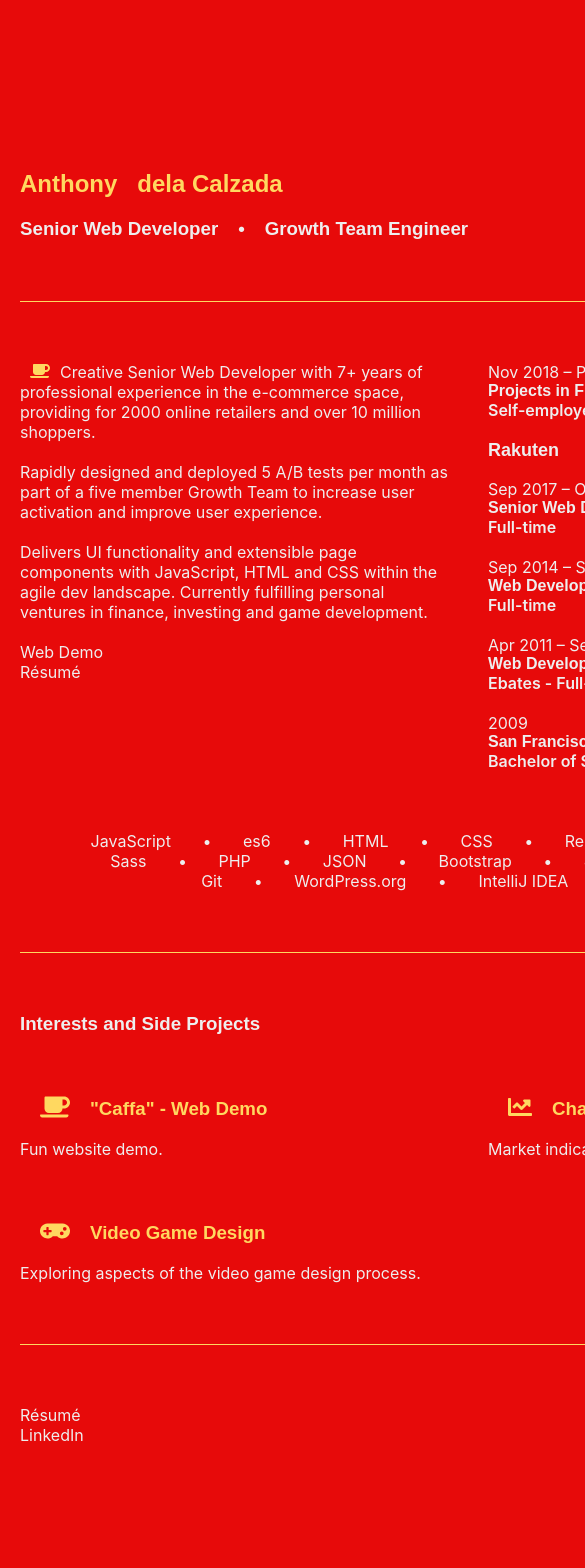
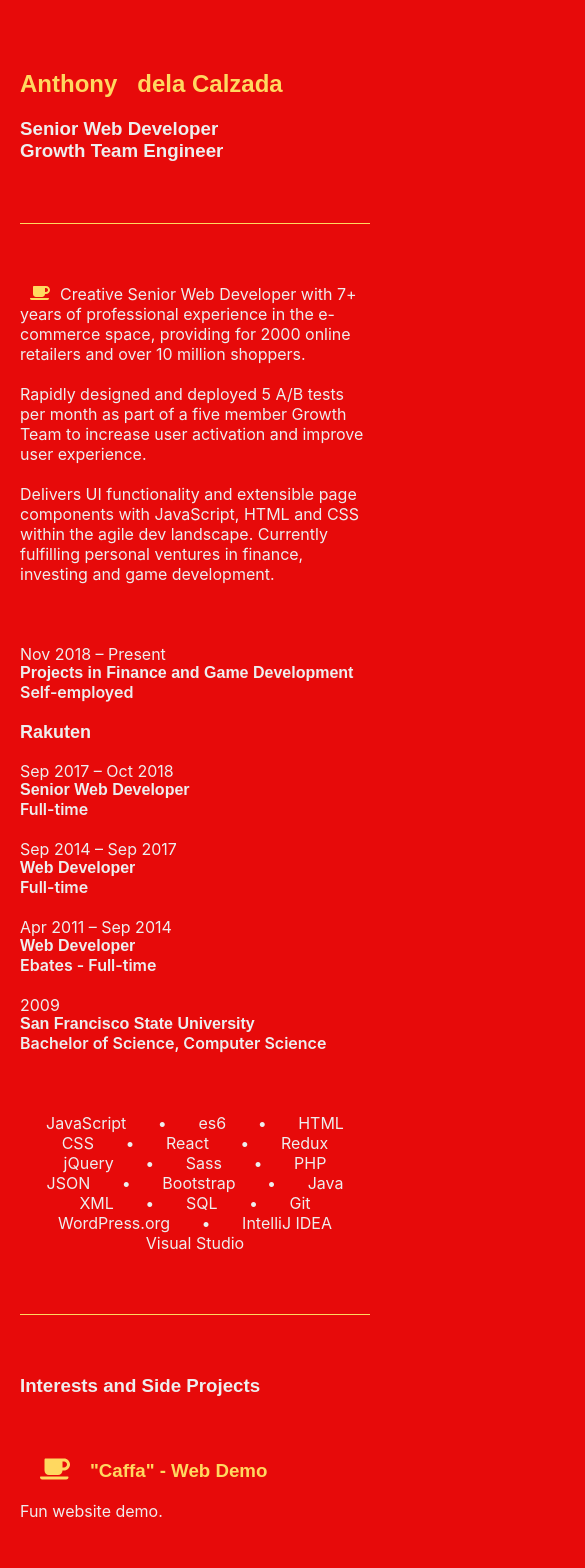
Before and after one commit to anthdclz/anthonymcmlxi, a React (Create React App) app: page / in a window 390 px wide. Shown: the top 1568 px of the page, 585 px wide, since content can reach past the window. Before the commit the page ends 1545 px from the top, so only its background shows below. Built offline with nearby package versions, Linux system fonts and the light colour scheme; what webfontloader would draw is missing.

Commit message:
Style mobile web

```diff
--- a/src/global.styles.js
+++ b/src/global.styles.js
@@ -36,7 +36,7 @@ body {
       width: 48%;
     }
     @media screen and (max-width:900px) {
-      padding: 90px 0 20px;
+      padding: 30px 0 20px;
     }
   }
 
@@ -58,7 +58,7 @@ a {
   color: rgb(152, 224, 255);
 
   &:hover{
-    filter: contrast(125%);
+    filter: contrast(133%);
   }
 }
 * {
@@ -122,7 +122,7 @@ h3{
     margin: 0 10px;
     vertical-align: -1px;
 }
-.side-proj{
+.side-proj, .home-skills{
     a {
       color: ${trimColor}
     }
@@ -146,6 +146,23 @@ h3{
             font-size:14px;
             line-height: 20x;
             margin: 0 20px;
+        }
+      }
+    }
+
+    & .page-wrapper{
+      width: 100%;
+
+      & .page-header{
+        margin-top: 0;
+      }
+
+      & .page-flex{
+        display: block;
+
+        & .page-column {
+          margin-top: 60px;
+          width: unset;
         }
       }
     }
--- a/src/pages/chart-indicators-page/chart-indicators-page.component.jsx
+++ b/src/pages/chart-indicators-page/chart-indicators-page.component.jsx
@@ -6,13 +6,16 @@ import { LbrRsiImage, SmaChartImage, SmaIndImage } from '../../components/chart-
 import './chart-indicators-page.styles.scss';
 
 class ChartIndicatorsPage extends React.Component {
+    componentDidMount() {
+        window.scrollTo(0, 0);
+    }
     render(){
         return (
 <div>
     <Header />
     <div className='page-content'>
         <div className='page-wrapper'>
-            <div className='m-top-60'>
+            <div className='page-header m-top-60'>
                 <h2>Chart Indicators</h2>
             </div>
             <div className='page-divider'></div>
--- a/src/pages/home-page/home-page.component.jsx
+++ b/src/pages/home-page/home-page.component.jsx
@@ -5,12 +5,17 @@ import { CoffeeIcon, ChartIcon, GamepadIcon } from '../../components/coffee-icon
 import SimpleLink from '../../components/simple-link/simple-link.components';
 import './home-page.styles.scss';
 
-const HomePage = () => (
+class HomePage extends React.Component {
+    componentDidMount() {
+        window.scrollTo(0, 0);
+    }
+    render() {
+        return (
             <div className='page-content'>
                 <div className='page-wrapper'>
-            <div className='m-top-60'>
+                    <div className='page-header m-top-60'>
                         <h2>Anthony&nbsp;&nbsp;&nbsp;dela Calzada</h2>
-                <h3><span>Senior Web Developer</span><span className='fw-sb'>•</span><span>Growth Team Engineer</span></h3>
+                        <h3><span>Senior Web Developer</span><br className='web-hidden' /><span className='fw-sb mob-hidden'>•</span><span>Growth Team Engineer</span></h3>
                     </div>
                     <div className='page-divider'></div>
                     <div className='page-flex'>
@@ -18,10 +23,6 @@ const HomePage = () => (
                             <div><CoffeeIcon />Creative Senior Web Developer with 7+ years of professional experience in the e-commerce space, providing for 2000 online retailers and over 10 million shoppers.</div>
                             <div className='m-top-20'>Rapidly designed and deployed 5 A/B tests per month as part of a five member Growth Team to increase user activation and improve user experience.</div>
                             <div className='m-top-20'>Delivers UI functionality and extensible page components with JavaScript, HTML and CSS within the agile dev landscape. Currently fulfilling personal ventures in finance, investing and game development.</div>
-                    <div className='m-top-20'>
-                        Web Demo<br />
-                        Résumé
-                    </div>
                         </div>
                         <div className='page-column home-exp'>
                             <div>Nov 2018 – Present</div>
@@ -49,9 +50,12 @@ const HomePage = () => (
                         </div>
                     </div>
                     <div className='home-skills m-top-60'>
-                JavaScript<span className='fw-sb'>•</span>es6<span className='fw-sb'>•</span>HTML<span className='fw-sb'>•</span>CSS<span className='fw-sb'>•</span>React<span className='fw-sb'>•</span>Redux<span className='fw-sb'>•</span>jQuery<br />
-            Sass<span className='fw-sb'>•</span>PHP<span className='fw-sb'>•</span>JSON<span className='fw-sb'>•</span>Bootstrap<span className='fw-sb'>•</span>Java<span className='fw-sb'>•</span>XML<span className='fw-sb'>•</span>SQL<br />
-            Git<span className='fw-sb'>•</span>WordPress.org<span className='fw-sb'>•</span>IntelliJ IDEA<span className='fw-sb'>•</span>Visual Studio
+                        JavaScript<span className='fw-sb'>•</span>es6<span className='fw-sb'>•</span>HTML
+                        <br className='web-hidden' /><span className='fw-sb mob-hidden'>•</span>
+                        CSS<span className='fw-sb'>•</span>React<span className='fw-sb'>•</span>Redux
+                        <br className='web-hidden' /><span className='fw-sb mob-hidden'>•</span>jQuery<br className='mob-hidden' /><span className='fw-sb web-hidden'>•</span>
+            Sass<span className='fw-sb'>•</span>PHP<br className='web-hidden' /><span className='fw-sb mob-hidden'>•</span>JSON<span className='fw-sb'>•</span>Bootstrap<span className='fw-sb'>•</span>Java<br className='web-hidden' /><span className='fw-sb mob-hidden'>•</span>XML<span className='fw-sb'>•</span>SQL<br className='mob-hidden' /><span className='fw-sb web-hidden'>•</span>
+            Git<br className='web-hidden' /><span className='fw-sb mob-hidden'>•</span>WordPress.org<span className='fw-sb'>•</span>IntelliJ IDEA<br className='web-hidden' /><span className='fw-sb mob-hidden'>•</span>Visual Studio
             </div>
                     <div className='page-divider'></div>
                     <div className='side-proj'>
@@ -82,16 +86,23 @@ const HomePage = () => (
                                     <GamepadIcon />Video Game Design
                         </Link>
                             </h3>
-                    <div>Exploring aspects of the video game design process.</div>
+                            <div>Exploration of the video game design process.</div>
                         </div>
                     </div>
                     <div className='page-divider'></div>
-            <div className='m-top-20 m-bottom-60'>
-                        Résumé<br/>
-                        LinkedIn
+                    <div className='home-skills m-top-20 m-bottom-60'>
+                        <span>Anthony&nbsp;&nbsp;&nbsp;dela Calzada</span><br className='web-hidden' />
+                        <span className='fw-sb mob-hidden'>•</span>
+                        <SimpleLink name='LinkedIn' url='https://www.linkedin.com/in/anthony-dela-calzada/' /><br className='web-hidden' />
+                        <span className='fw-sb mob-hidden'>•</span>
+                        <Link to='/resume'>Résumé</Link><br className='web-hidden' />
+                        <span className='fw-sb mob-hidden'>•</span>
+                        <a href="mailto:anthony.delacalzada@gmail.com?subject=Inquiry" target="_blank" rel="noopener noreferrer">anthony.delacalzada@gmail.com</a>
                     </div>
                 </div>
             </div>
         );
+    }
+};
 
 export default HomePage;
--- a/src/pages/resume-page/resume-page.component.jsx
+++ b/src/pages/resume-page/resume-page.component.jsx
@@ -3,7 +3,12 @@ import Header from '../../components/header/header.component';
 import Resume from '../../components/resume/resume.component';
 import './resume-page.styles.scss';
 
-const ResumePage = () => (
+class ResumePage extends React.Component {
+    componentDidMount() {
+        window.scrollTo(0, 0);
+    }
+    render() {
+        return (
             <div>
                 <Header />
                 <div className='page-content'>
@@ -11,5 +16,7 @@ const ResumePage = () => (
                 </div>
             </div>
         );
+    }
+};
 
 export default ResumePage;
--- a/src/pages/video-game-design-page/video-game-design-page.component.jsx
+++ b/src/pages/video-game-design-page/video-game-design-page.component.jsx
@@ -11,13 +11,16 @@ import './video-game-design-page.styles.scss';
 
 
 class VideoGameDesignPage extends React.Component {
+    componentDidMount() {
+        window.scrollTo(0, 0);
+    }
     render(){
         return (
 <div>
     <Header />
     <div className='page-content'>
         <div className='page-wrapper'>
-            <div className='m-top-60'>
+            <div className='page-header m-top-60'>
                 <h2>Video Game Design</h2>
             </div>
             <div className='page-divider'></div>
```
Lines whose indentation alone changed are shown as unchanged.
